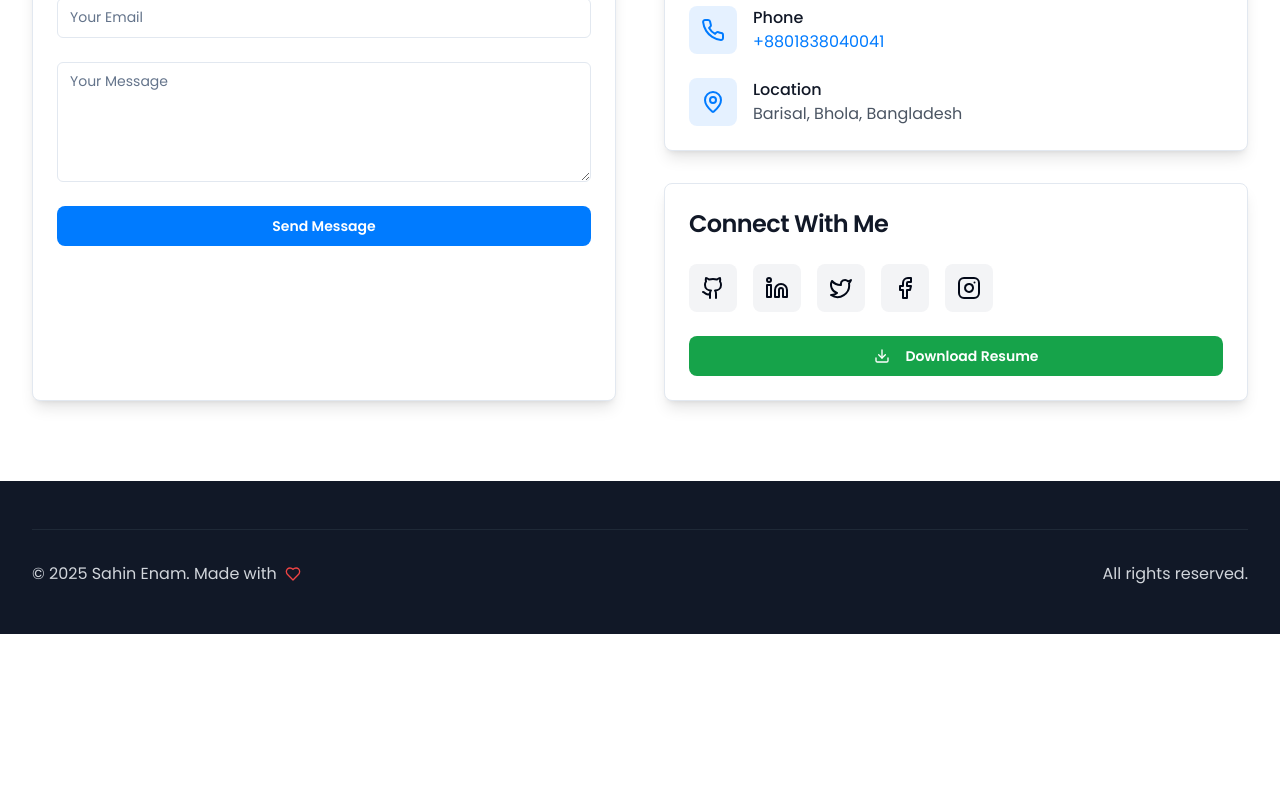
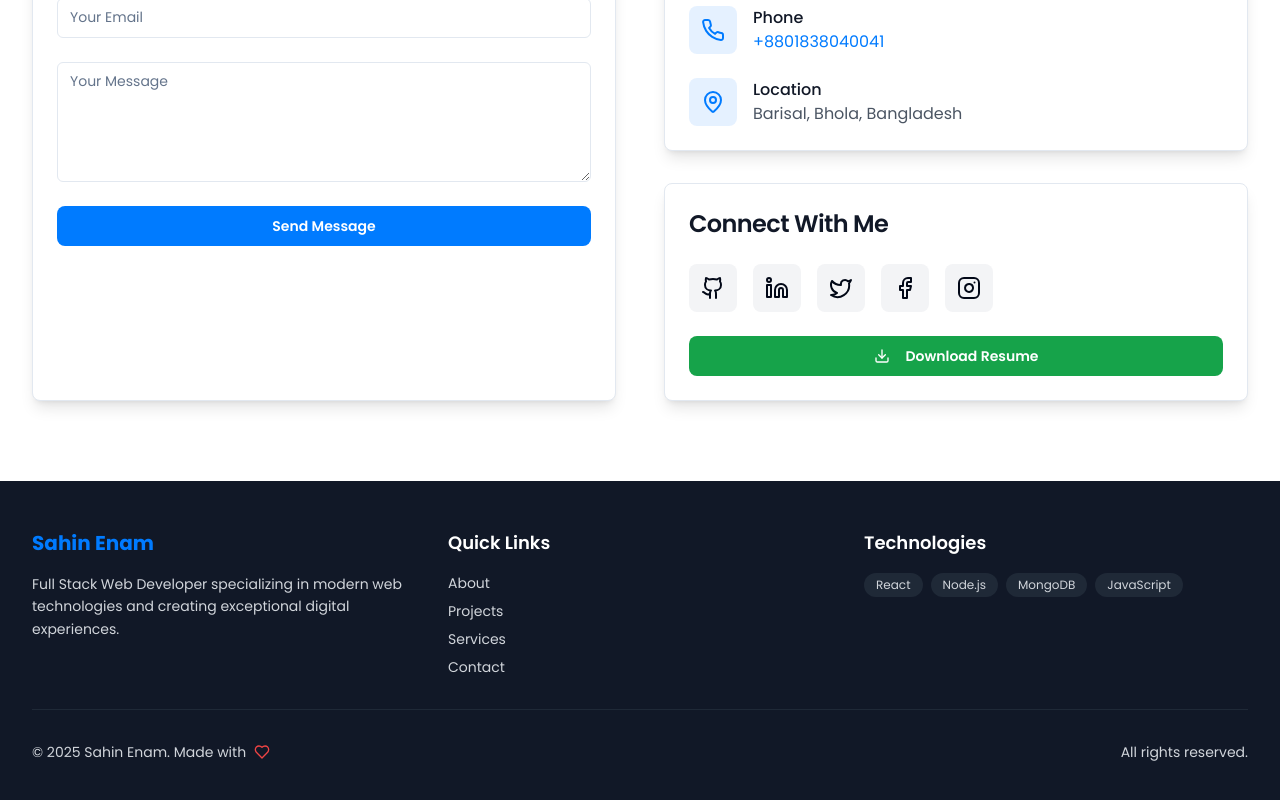
Before and after one commit to SahinShazi/shazin-shazi-portfolio-site, a React (Vite) app: page / in a window 1280 px wide. Shown: the part 7642-8442 px from the top of the page. Before the commit the page ends 8276 px from the top, so only its background shows below. Built offline with nearby package versions, Linux system fonts and the light colour scheme.

Commit message:
Fix: Incorrect image change and footer improvements
Reverted the unintended profile image change and improved the footer section's content and design.

```diff
--- a/src/components/Footer.tsx
+++ b/src/components/Footer.tsx
@@ -8,11 +8,45 @@ const Footer = () => {
   return (
     <footer className="bg-gray-900 text-white py-12">
       <div className="max-w-7xl mx-auto px-4 sm:px-6 lg:px-8">
+        <div className="grid grid-cols-1 md:grid-cols-3 gap-8 mb-8">
+          {/* Brand Section */}
+          <div className="space-y-4">
+            <h3 className="text-xl font-bold text-primary">Sahin Enam</h3>
+            <p className="text-gray-300 text-sm leading-relaxed">
+              Full Stack Web Developer specializing in modern web technologies
+              and creating exceptional digital experiences.
+            </p>
+          </div>
+
+          {/* Quick Links */}
+          <div className="space-y-4">
+            <h4 className="text-lg font-semibold text-white">Quick Links</h4>
+            <div className="flex flex-col space-y-2">
+              <a href="#about" className="text-gray-300 hover:text-primary transition-colors text-sm">About</a>
+              <a href="#projects" className="text-gray-300 hover:text-primary transition-colors text-sm">Projects</a>
+              <a href="#services" className="text-gray-300 hover:text-primary transition-colors text-sm">Services</a>
+              <a href="#contact" className="text-gray-300 hover:text-primary transition-colors text-sm">Contact</a>
+            </div>
+          </div>
+
+          {/* Technologies */}
+          <div className="space-y-4">
+            <h4 className="text-lg font-semibold text-white">Technologies</h4>
+            <div className="flex flex-wrap gap-2">
+              <span className="px-3 py-1 bg-gray-800 text-gray-300 rounded-full text-xs">React</span>
+              <span className="px-3 py-1 bg-gray-800 text-gray-300 rounded-full text-xs">Node.js</span>
+              <span className="px-3 py-1 bg-gray-800 text-gray-300 rounded-full text-xs">MongoDB</span>
+              <span className="px-3 py-1 bg-gray-800 text-gray-300 rounded-full text-xs">JavaScript</span>
+            </div>
+          </div>
+        </div>
+
+        {/* Bottom Section */}
         <div className="border-t border-gray-800 pt-8 flex flex-col md:flex-row justify-between items-center">
-          <p className="text-gray-300 flex items-center gap-2">
+          <p className="text-gray-300 flex items-center gap-2 text-sm">
             © {currentYear} Sahin Enam. Made with <Heart className="w-4 h-4 text-red-500" />
           </p>
-          <p className="text-gray-300 mt-4 md:mt-0">
+          <p className="text-gray-300 mt-4 md:mt-0 text-sm">
             All rights reserved.
           </p>
         </div>
```
